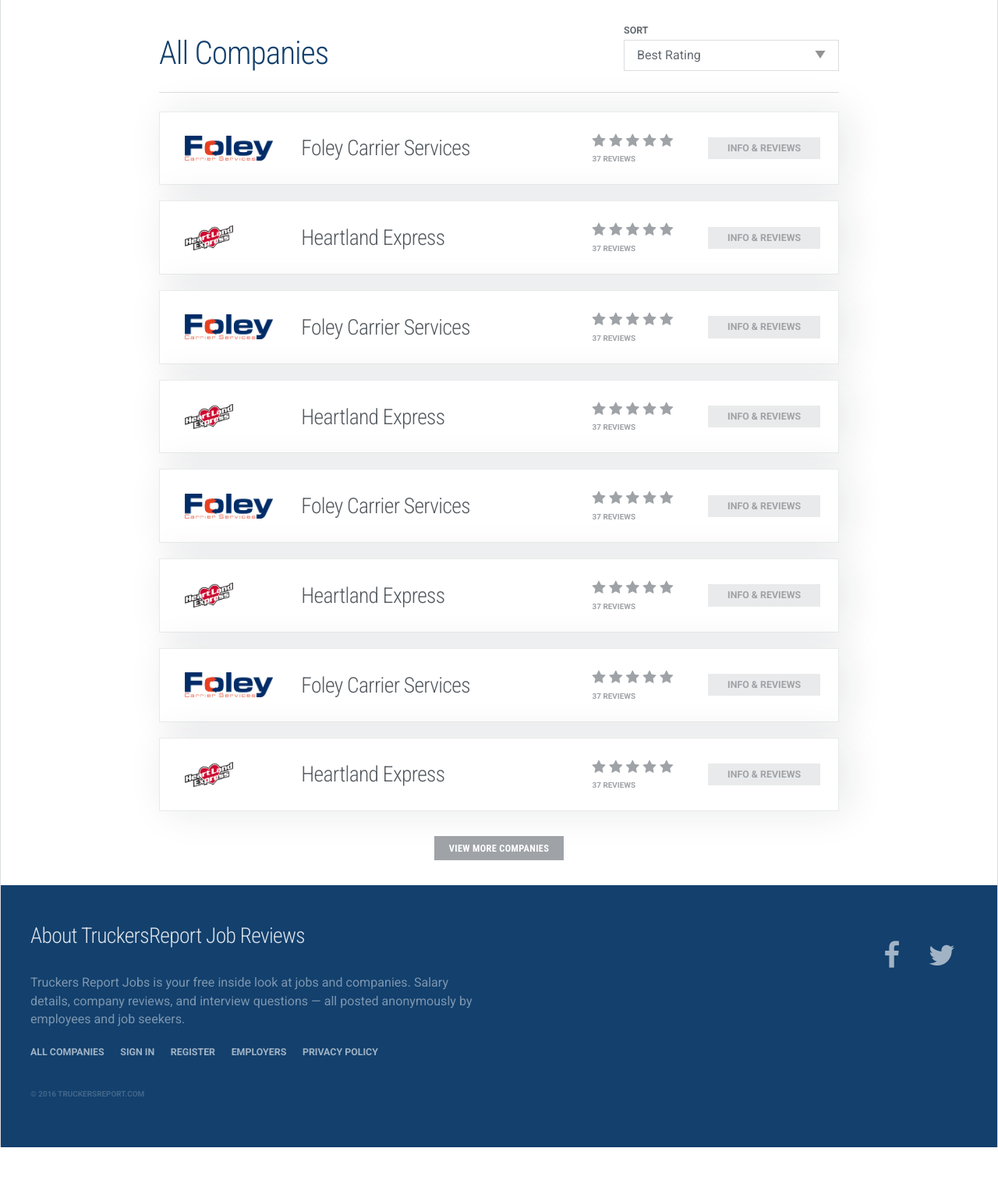
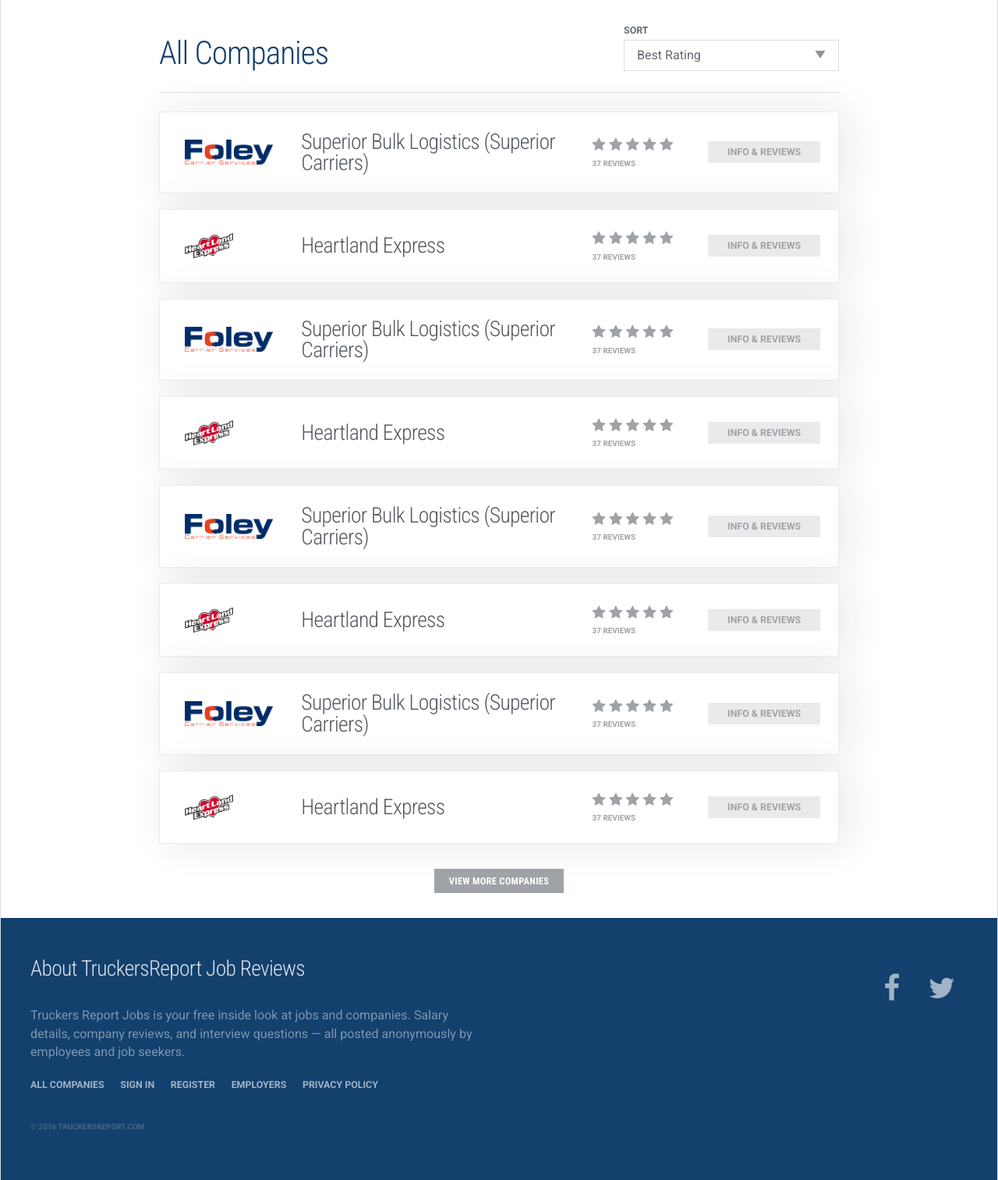
Before and after one commit to thisbythem/truckersreportjobs, a PHP site: page /all-companies.php in a window 1280 px wide. Shown: the part 89-1602 px from the top of the page at 78% size. Before the commit the page ends 1560 px from the top, so only its background shows below. Run offline with PHP 8.4, Linux system fonts and the light colour scheme; some libraries are stand-ins or nearby versions.

Commit message:
fixed title wrap on company list page

```diff
--- a/css/site.css
+++ b/css/site.css
@@ -1234,6 +1234,10 @@ figure {
           .company-list-block .sub-group:first-child figure, .company-list-block .sub-group:first-child h3 {
             display: inline-block;
             vertical-align: middle; }
+          .company-list-block .sub-group:first-child h3 {
+            width: calc(100% - 11rem);
+            white-space: normal;
+            line-height: 1; }
           .company-list-block .sub-group:first-child figure {
             width: 7em; }
           .company-list-block .sub-group:first-child h3 {
--- a/include/company-list-block.php
+++ b/include/company-list-block.php
@@ -3,7 +3,7 @@
 
     <div class="sub-group">
       <figure><img src="images/foley_services_logo.png" / class="company-logo"></figure>
-      <h3>Foley Carrier Services</h3>
+      <h3>Superior Bulk Logistics (Superior Carriers)</h3>
     </div>
 
     <div class="sub-group">
--- a/sass/components/_company-list-block.sass
+++ b/sass/components/_company-list-block.sass
@@ -65,6 +65,10 @@
         figure, h3
           display: inline-block
           vertical-align: middle
+        h3
+          width: calc(100% - 11rem)
+          white-space: normal
+          line-height: 1
         figure
           width: 7em
         h3
```
Also changed, not shown: 1 other file.
